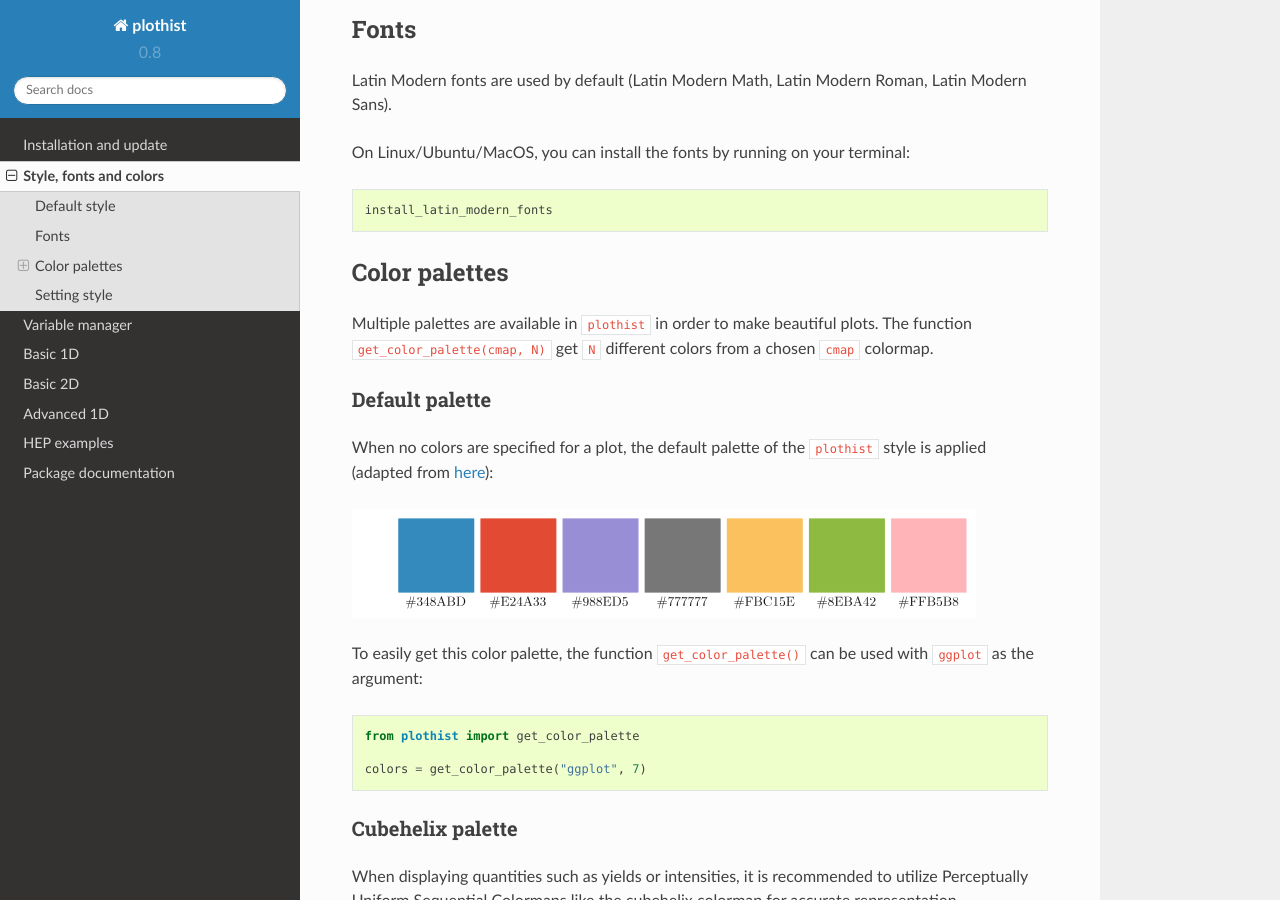
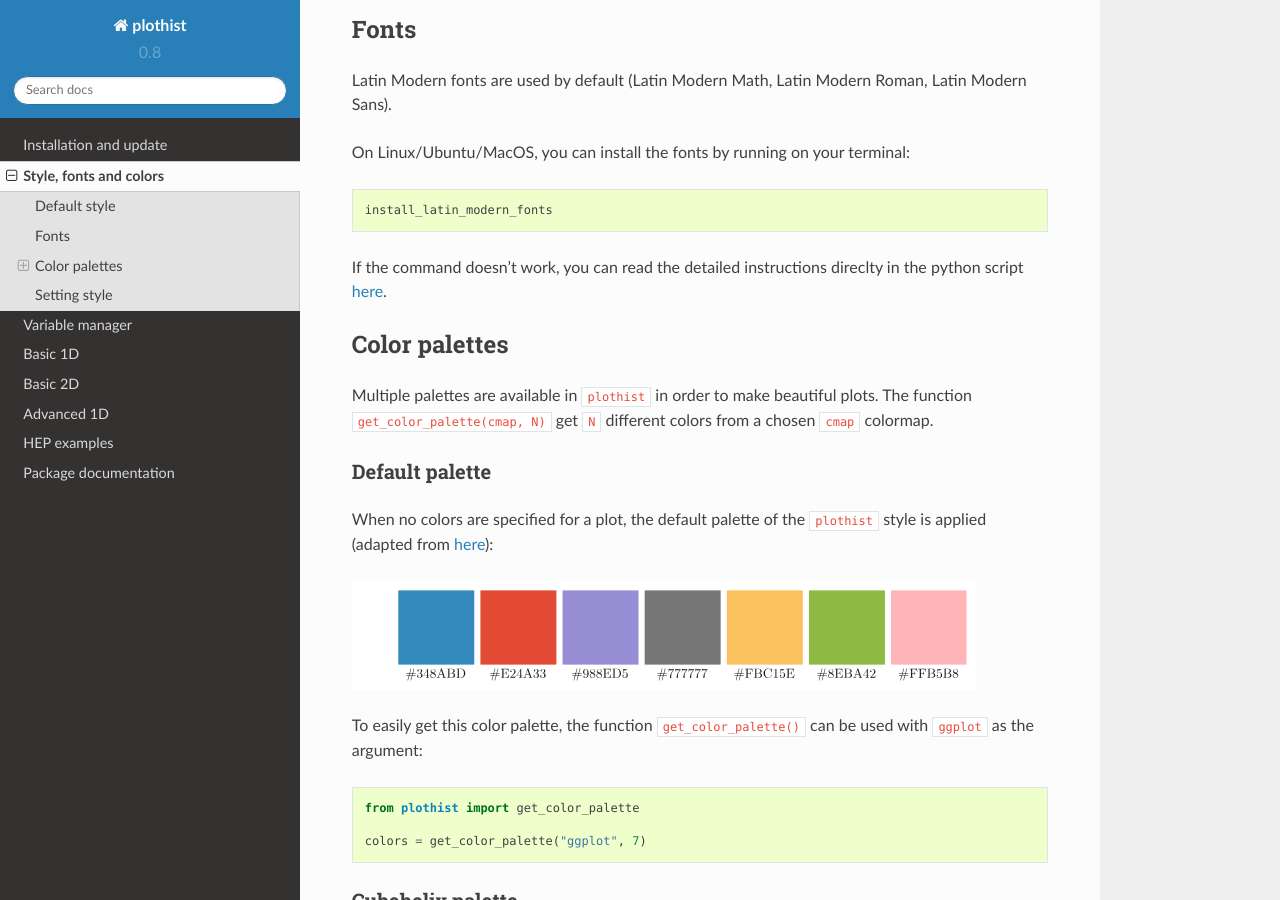
Before and after one commit to cyrraz/plothist, a Sphinx documentation site: the page built from docs/usage/style.rst, in a window 1280 px wide and 900 px high, scrolled down 686 px. Built offline with Sphinx 7.4.7 and the Read the Docs theme 2.0.0, drawn with Linux system fonts in a browser that asks for light colours.

Commit message:
added python link

```diff
--- a/docs/usage/style.rst
+++ b/docs/usage/style.rst
@@ -34,6 +34,7 @@ On Linux/Ubuntu/MacOS, you can install the fonts by running on your terminal:
 
     install_latin_modern_fonts
 
+If the command doesn't work, you can read the detailed instructions direclty in the python script `here <https://github.com/cyrraz/plothist/blob/main/plothist/scripts/install_latin_modern_fonts.py>`_.
 
 Color palettes
 ==============
```
